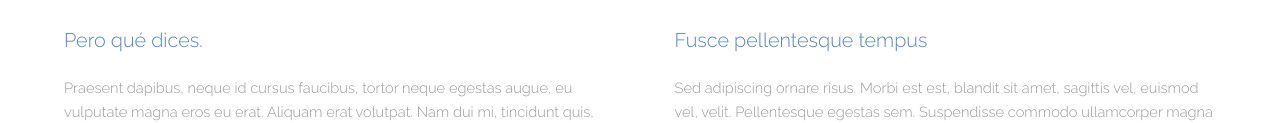
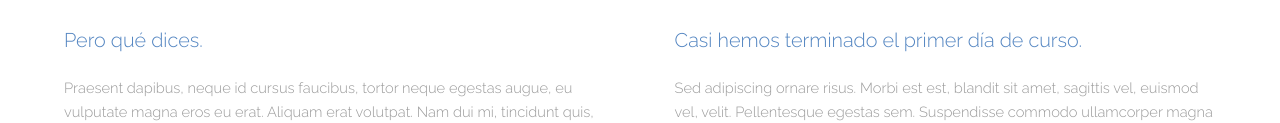
Before and after one commit to Leblake/tt-proyecto1, a plain HTML site: page servicios.html in a window 1280 px wide. Shown: the part 1909-2032 px from the top of the page. Drawn offline with Linux system fonts and the light colour scheme.

```diff
--- a/servicios.html
+++ b/servicios.html
@@ -132,7 +132,7 @@
 								<img src="images/pic02.jpg" alt="Pic 02" />
 							</div>
 							<header>
-								<h3>Fusce pellentesque tempus</h3>
+								<h3>Casi hemos terminado el primer día de curso.</h3>
 							</header>
 							<p>Sed adipiscing ornare risus. Morbi est est, blandit sit amet, sagittis vel, euismod vel, velit. Pellentesque egestas sem. Suspendisse commodo ullamcorper magna non comodo sodales tempus.</p>
 							<footer>
```
